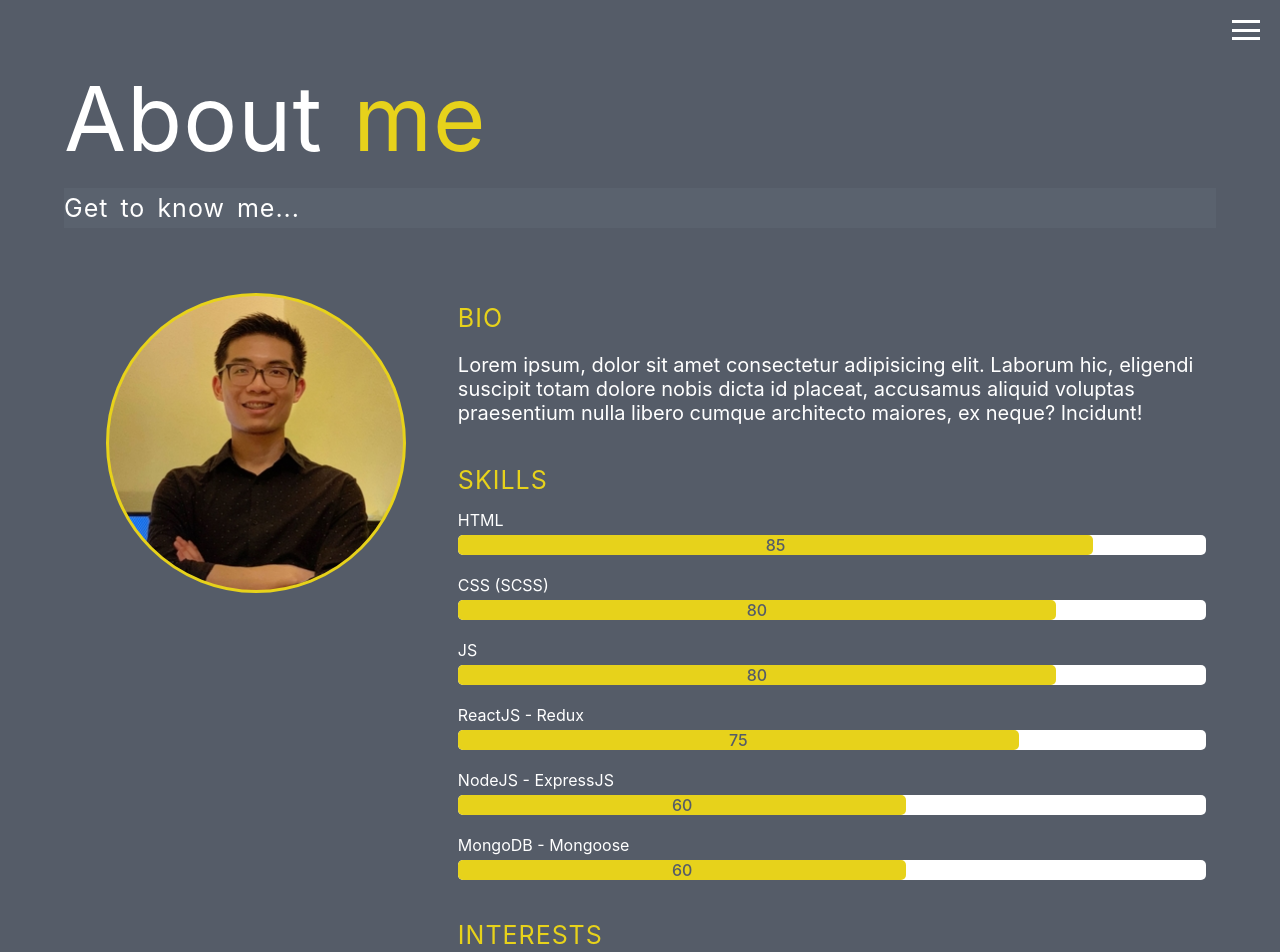
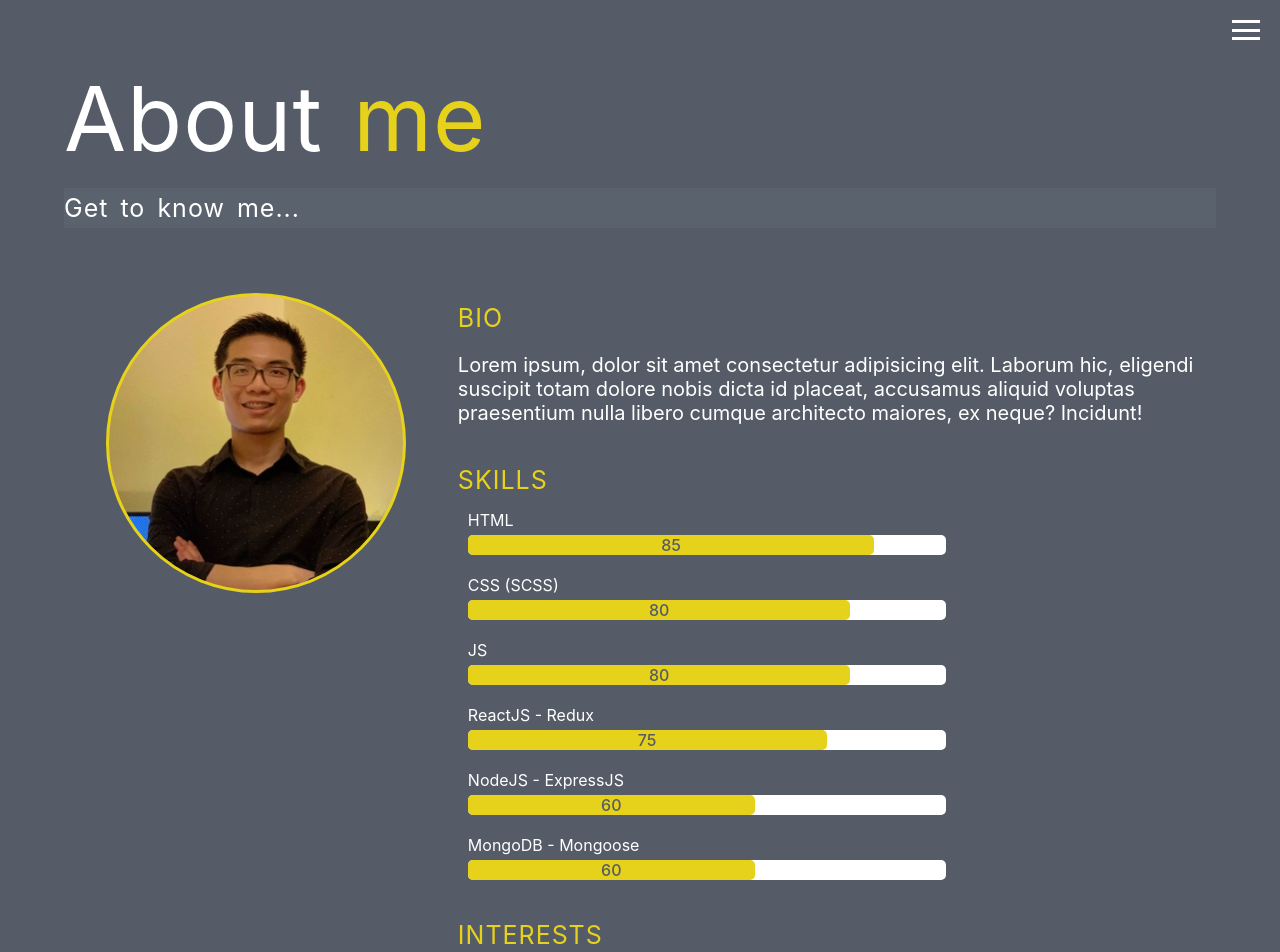
Before and after one commit to thaisonbk57/Portfolio-Fullstack, a React (Create React App) app: page /about in a window 1280 px wide. Shown: the top 952 px of the page. Built offline with nearby package versions, Linux system fonts and the light colour scheme.

Commit message:
minor change

```diff
--- a/src/routes/About/About.js
+++ b/src/routes/About/About.js
@@ -35,7 +35,11 @@ export default function About(props) {
                 text1="SKILLS"
                 color="rgba(231,210,27,1)"
               />
-              <Skills />
+              <div className="row">
+                <div className="col-8 px-0">
+                  <Skills />
+                </div>
+              </div>
             </div>
             <div className="py-1">
               <Heading
```
